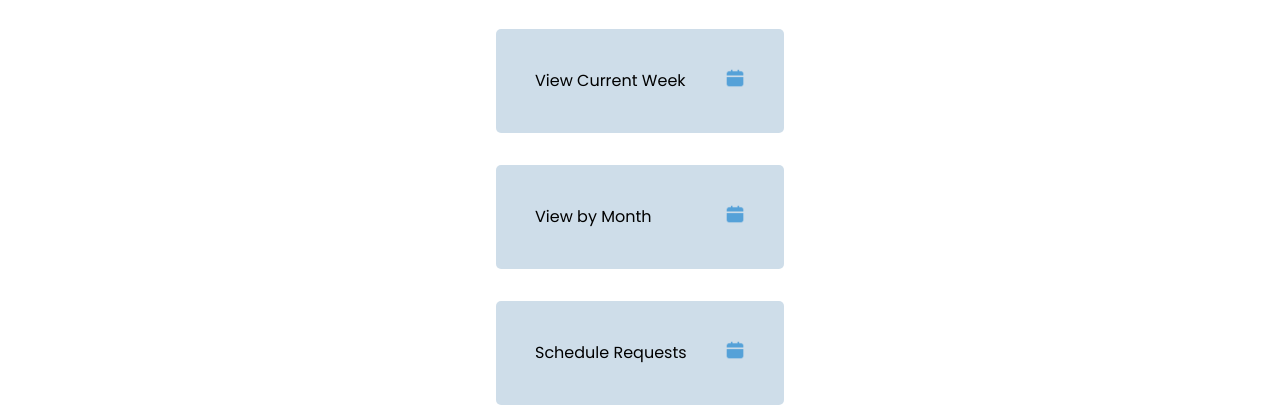
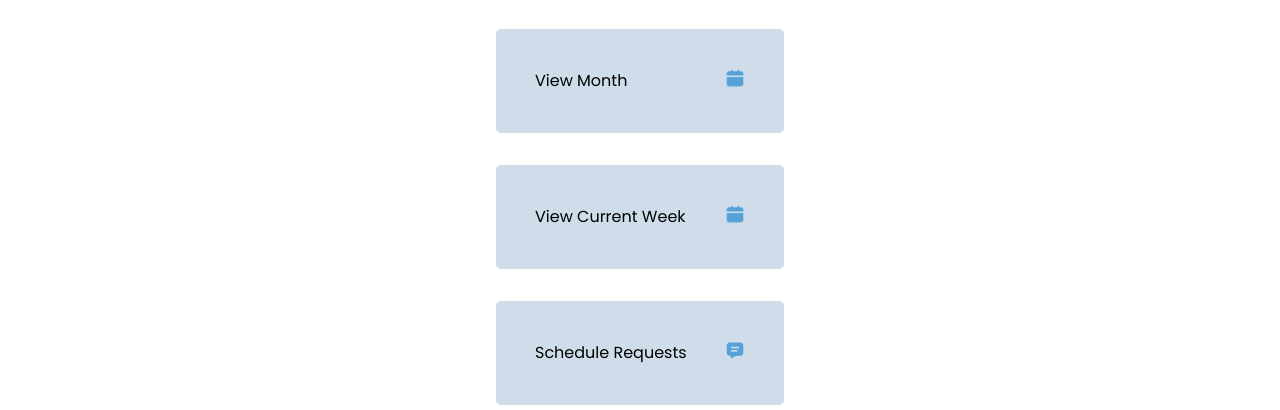
Before and after one commit to courthub74/viking_arena_time_card, a plain HTML site: page html/dashboards/employee.html in a window 1280 px wide. Shown: the part 364-774 px from the top of the page. Drawn offline with Linux system fonts and the light colour scheme; a web font is replaced by a local one.

Commit message:
buttons updated

```diff
--- a/html/dashboards/employee.html
+++ b/html/dashboards/employee.html
@@ -149,21 +149,22 @@
                         <img src="../../img/dashboard_logos/blue_hours.png" class="dash_hours" alt="hours">
                     </button>
 
+                    <!-- Button Two -->
+                    <button class="radio-container" id="employee_calendar">
+                        <p class="dashboard_button">View Month</p>
+                        <img src="../../img/dashboard_logos/blue_calendar.png" class="dash_hours" alt="schedule">
+                    </button>
+
+                    <!-- Button Three -->
                     <button class="radio-container" id="employee_calendar">
                         <p class="dashboard_button">View Current Week</p>
                         <img src="../../img/dashboard_logos/blue_calendar.png" class="dash_hours" alt="schedule">
                     </button>
 
-                    <!-- Button Two -->
-                    <button class="radio-container" id="employee_calendar">
-                        <p class="dashboard_button">View by Month</p>
-                        <img src="../../img/dashboard_logos/blue_calendar.png" class="dash_hours" alt="schedule">
-                    </button>
-
-                    <!-- Button Three -->
+                    <!-- Button Four -->
                     <button class="radio-container" id="schedule_requests">
                         <p class="dashboard_button">Schedule Requests</p>
-                        <img src="../../img/dashboard_logos/blue_calendar.png" class="dash_hours" alt="message">
+                        <img src="../../img/dashboard_logos/blue_messaging.png" class="dash_hours" alt="message">
                     </button>
 
                  </div>
```
Also changed, not shown: html/dashboards/manager.html (+6 -6 lines), README.md.
